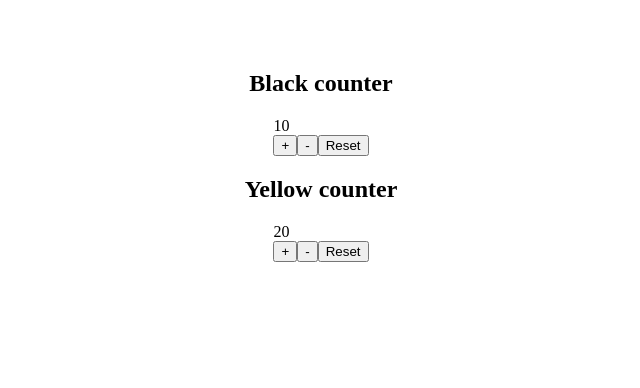
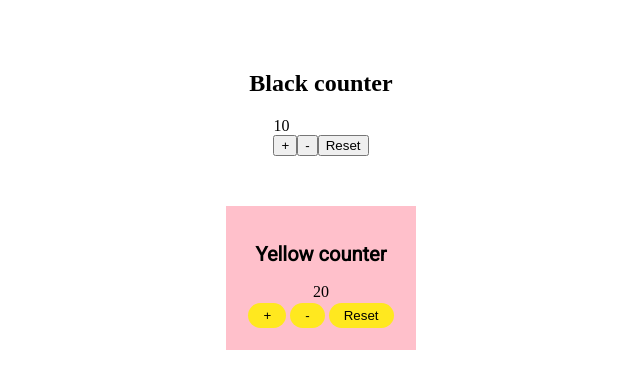
Before and after one commit to lauraportillo/custom-hooks, a React (Create React App) app: page / in a window 1280 px wide. Shown: the top 388 px of the page, without its empty margins (319-959 px from the left). Built offline with nearby package versions, Linux system fonts and the light colour scheme.

Commit message:
add style to yellow counter

```diff
--- a/public/index.html
+++ b/public/index.html
@@ -1,15 +1,22 @@
 <!DOCTYPE html>
 <html lang="en">
+
 <head>
   <meta charset="utf-8" />
   <link rel="icon" href="%PUBLIC_URL%/favicon.ico" />
+  <!-- Roboto -->
+  <link rel="preconnect" href="https://fonts.gstatic.com" crossorigin>
+  <link href="https://fonts.googleapis.com/css2?family=Roboto&display=swap" rel="stylesheet">
+
   <meta name="viewport" content="width=device-width, initial-scale=1" />
   <meta name="theme-color" content="#000000" />
   <meta name="description" content="Web site created using create-react-app" />
   <title>React App</title>
 </head>
+
 <body>
   <noscript>You need to enable JavaScript to run this app.</noscript>
   <div id="root"></div>
 </body>
+
 </html>
--- a/src/components/YellowCounter.js
+++ b/src/components/YellowCounter.js
@@ -7,15 +7,21 @@ import '../stylesheets/YellowCounter.scss';
 const YellowCounter = (props) => {
   const counter = useCounter(20);
   return (
-    <>
-      <h2>Yellow counter</h2>
-      <div>
-        <div>{counter.counter}</div>
-        <button onClick={counter.increase}>+</button>
-        <button onClick={counter.decrement}>-</button>
-        <button onClick={counter.reset}>Reset</button>
+    <section className="yellow">
+      <h2 className="yellow__title">Yellow counter</h2>
+      <div className="yellow__counter">{counter.counter}</div>
+      <div className="yellow__btns">
+        <button className="yellow__btns--item" onClick={counter.increase}>
+          +
+        </button>
+        <button className="yellow__btns--item" onClick={counter.decrement}>
+          -
+        </button>
+        <button className="yellow__btns--item" onClick={counter.reset}>
+          Reset
+        </button>
       </div>
-    </>
+    </section>
   );
 };
 
--- /dev/null
+++ b/src/stylesheets/Reset.scss
@@ -0,0 +1,7 @@
+* {
+  box-sizing: border-box;
+  margin: 0;
+  padding: 0;
+  text-decoration: none;
+  list-style: none;
+}
--- a/src/stylesheets/YellowCounter.scss
+++ b/src/stylesheets/YellowCounter.scss
@@ -0,0 +1,28 @@
+.yellow {
+  background-color: pink;
+  margin-top: 50px;
+  padding: 20px;
+  display: flex;
+  flex-direction: column;
+  justify-content: center;
+  align-items: center;
+}
+
+.yellow__title {
+  font-family: 'Roboto', sans-serif;
+  font-size: 20px;
+}
+.yellow__counter {
+}
+.yellow__btns {
+}
+.yellow__btns--item {
+  background-color: #ffe81f;
+  color: black;
+  border: none;
+  outline: none;
+  border-radius: 20px;
+  padding: 5px 15px;
+  margin: 2px;
+  cursor: pointer;
+}
```
Lines whose indentation alone changed are shown as unchanged.
